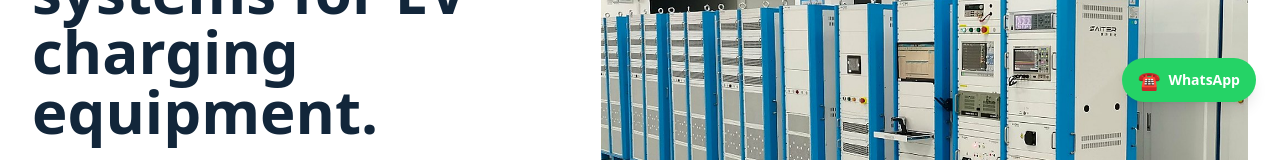
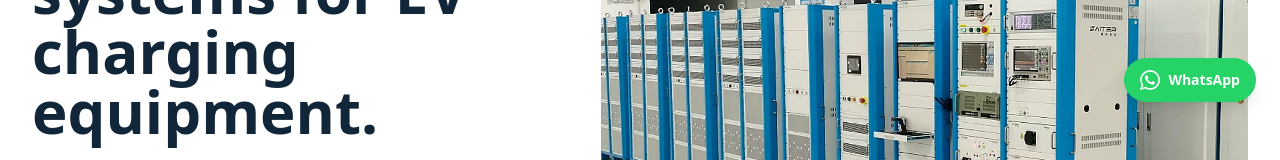
Before and after one commit to apexevtech/apexevtech-website, a Next.js app: page / in a window 1280 px wide. Shown: the part 320-480 px from the top of the page. Built offline with nearby package versions, Linux system fonts and the light colour scheme; no server answers.

Commit message:
fix: use WhatsApp brand icon

```diff
--- a/components/WhatsAppButton.styles.ts
+++ b/components/WhatsAppButton.styles.ts
@@ -1,2 +1,5 @@
 export const whatsappButtonClassName =
   "fixed top-1/2 right-4 z-50 inline-flex -translate-y-1/2 items-center gap-2 rounded-full bg-[#25D366] px-3 py-2.5 text-xs font-bold text-white shadow-lg transition hover:bg-[#1ebe5d] hover:shadow-xl sm:right-6 sm:px-4 sm:py-3 sm:text-sm";
+
+export const whatsappIconPath =
+  "M20.52 3.48A11.82 11.82 0 0 0 12.08 0C5.54 0 .22 5.32.22 11.86c0 2.09.55 4.13 1.6 5.93L.12 24l6.35-1.66a11.84 11.84 0 0 0 5.61 1.42h.01c6.54 0 11.86-5.32 11.86-11.86 0-3.17-1.23-6.14-3.43-8.42zM12.09 21.75h-.01a9.88 9.88 0 0 1-5.03-1.38l-.36-.21-3.77.99 1.01-3.67-.23-.38a9.87 9.87 0 0 1-1.51-5.24C2.19 6.41 6.61 2 12.08 2c2.65 0 5.14 1.03 7.01 2.9a9.85 9.85 0 0 1 2.91 7.01c0 5.47-4.44 9.84-9.91 9.84zm5.42-7.39c-.3-.15-1.77-.87-2.04-.97-.27-.1-.47-.15-.67.15-.2.3-.77.97-.94 1.17-.17.2-.35.22-.65.07-.3-.15-1.27-.47-2.42-1.5-.9-.8-1.5-1.78-1.68-2.08-.17-.3-.02-.46.13-.61.13-.13.3-.35.45-.52.15-.17.2-.3.3-.5.1-.2.05-.37-.02-.52-.07-.15-.67-1.61-.92-2.21-.24-.58-.49-.5-.67-.51h-.57c-.2 0-.52.07-.79.37-.27.3-1.04 1.02-1.04 2.48 0 1.46 1.07 2.87 1.22 3.07.15.2 2.1 3.21 5.09 4.5.71.31 1.27.49 1.7.63.72.23 1.37.2 1.89.12.58-.09 1.77-.72 2.02-1.42.25-.7.25-1.3.17-1.42-.07-.12-.27-.2-.57-.35z";
--- a/components/WhatsAppButton.tsx
+++ b/components/WhatsAppButton.tsx
@@ -1,4 +1,6 @@
-import { whatsappButtonClassName } from "@/components/WhatsAppButton.styles";
+import { whatsappButtonClassName, whatsappIconPath } from "@/components/WhatsAppButton.styles";
+
+export { whatsappIconPath } from "@/components/WhatsAppButton.styles";
 
 export function WhatsAppButton() {
   const whatsappNumber = "8617714412321";
@@ -12,7 +14,9 @@ export function WhatsAppButton() {
       aria-label="Contact APEX on WhatsApp"
       className={whatsappButtonClassName}
     >
-      <span aria-hidden="true" className="text-lg leading-none">☎</span>
+      <svg aria-hidden="true" className="h-5 w-5 shrink-0 fill-current" viewBox="0 0 24 24">
+        <path d={whatsappIconPath} />
+      </svg>
       <span>WhatsApp</span>
     </a>
   );
```
Also changed, not shown: 1 other file (tests, documents, lock files or other folders).
